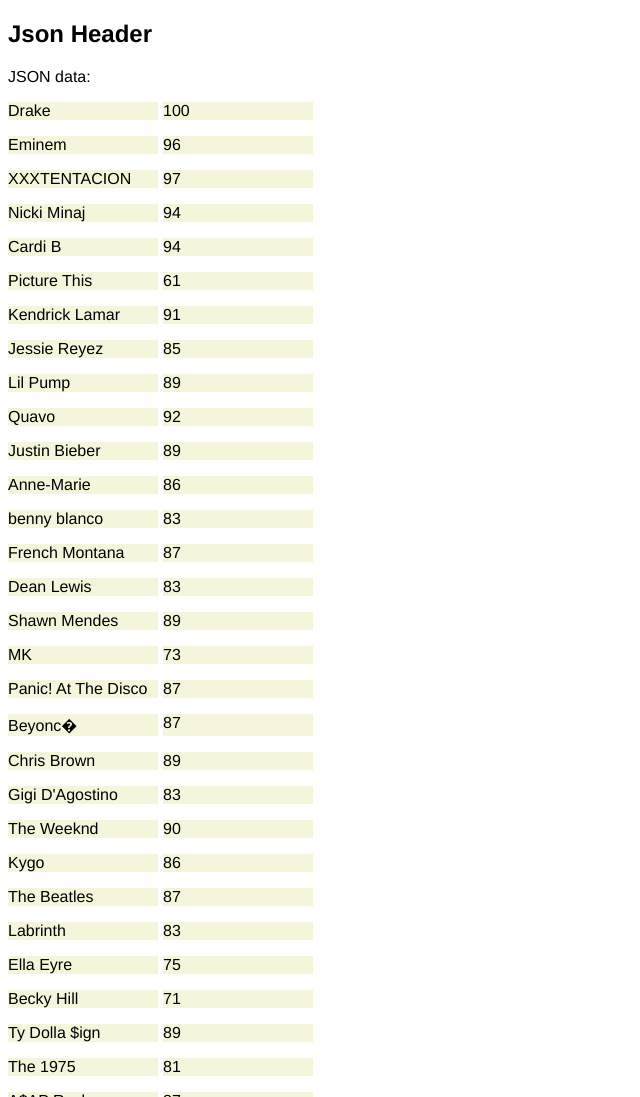
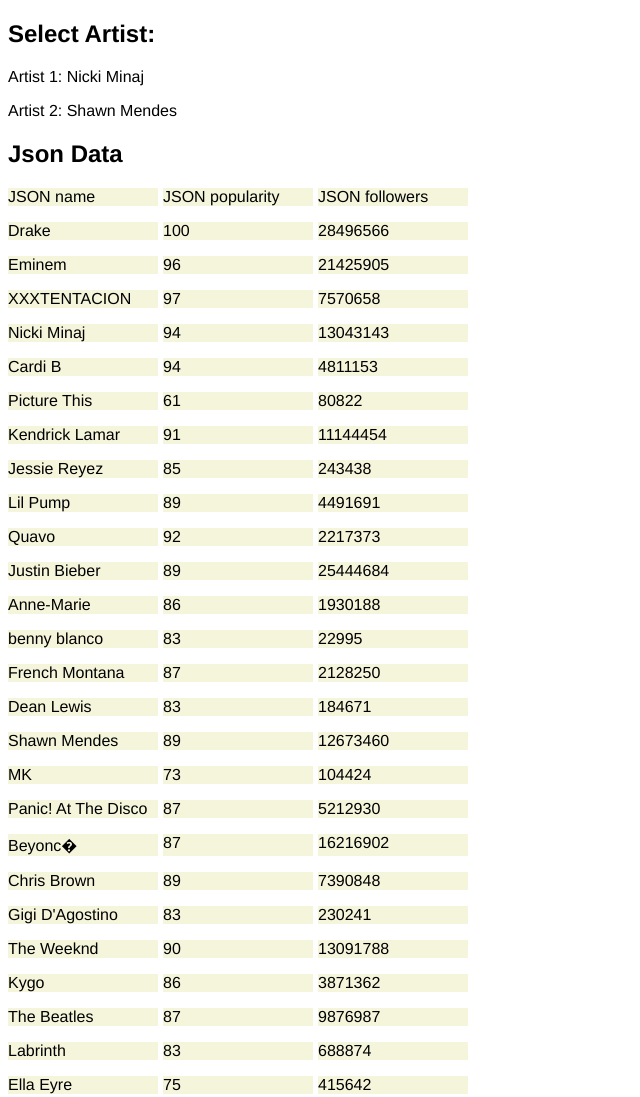
Before and after one commit to codeacade/sev23, a website: page index.html in a window 1280 px wide. Shown: the top 1097 px of the page, without its empty margins (0-640 px from the left). Drawn offline with Linux system fonts and the light colour scheme.

Commit message:
from Prague

```diff
--- a/index.html
+++ b/index.html
@@ -9,9 +9,9 @@
 		}
 		p {
 			display: grid;
-			grid-template-columns: auto auto;
+			grid-template-columns: auto auto auto;
 			grid-gap: 5px;
-			width: 300px;
+			width: 400px;
 		}
 		span {
 			background-color: beige;
@@ -22,11 +22,20 @@
   </head>
   <body>
     <div id="div1">
-		<h2>Json Header</h2>
-		<p>JSON data:</p>
+		<h2>Select Artist:</h2>
+		<p id="select01"> Artist 1: </p>
+		<p id="select02"> Artist 2: </p>
+		<h2>Json Data</h2>
+		<p>
+			<span>JSON name</span>
+			<span>JSON popularity</span>
+			<span>JSON followers</span>
+		</p>
     </div>
 	<script type="text/javascript" >
 		var div1 = document.querySelector("#div1");
+		var sel1 = document.querySelector("#select01");
+		var sel2 = document.querySelector("#select02");
 
 		fetch('artists.json')
 			.then(response => response.json())
@@ -40,19 +49,22 @@
 				div1.appendChild(newPP);
 			    newPP.innerHTML += "<span>" + objJSON["name"] + "</span>";
 				newPP.innerHTML += "<span>" + objJSON["popularity"] + "</span>";
+				newPP.innerHTML += "<span>" + objJSON["followers"]["total"] + "</span>";
 				console.log(objJSON["name"]);
 			});
-			addDivs();
+			printJSON(dataJSON);
 		} // end showJSON
 
-		function addDivs(){
-			for(var dd = 0; dd < 10; dd++) {
-				var field = document.createElement("div");
-				field.classList.add("field");
-				field.id = "aa" + dd;
-				ppp.appendChild(field);
-			}
+		function printJSON(dataJSON){
+			var dataLength = dataJSON["artists"].length;
+
+			var artist01 = Math.floor(Math.random() * dataLength);
+			var artist02 = Math.floor(Math.random() * dataLength);
+
+			sel1.innerHTML += dataJSON["artists"][artist01]["name"];
+			sel2.innerHTML += dataJSON["artists"][artist02]["name"];
 		}
+
 	</script>
   </body>
 </html>
```
